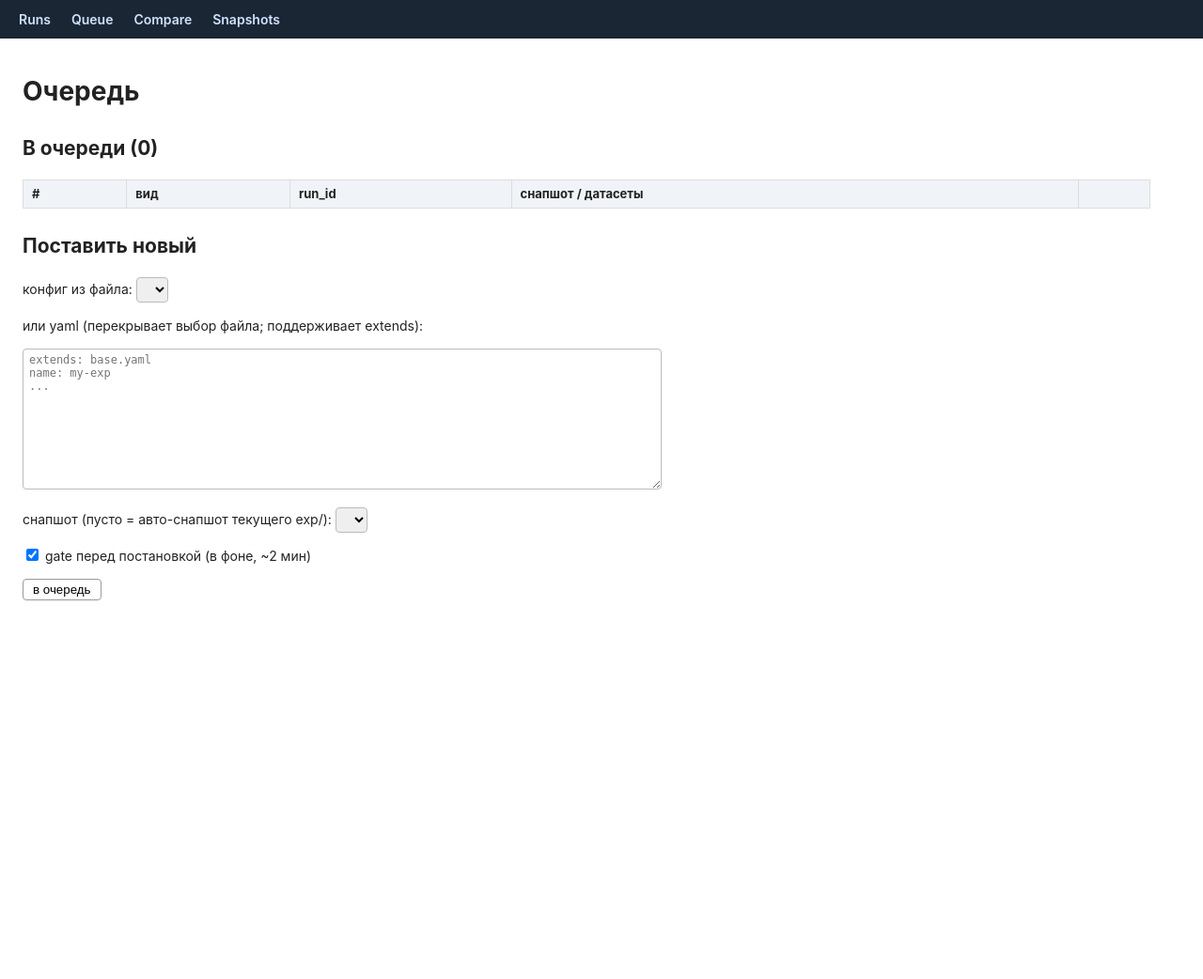
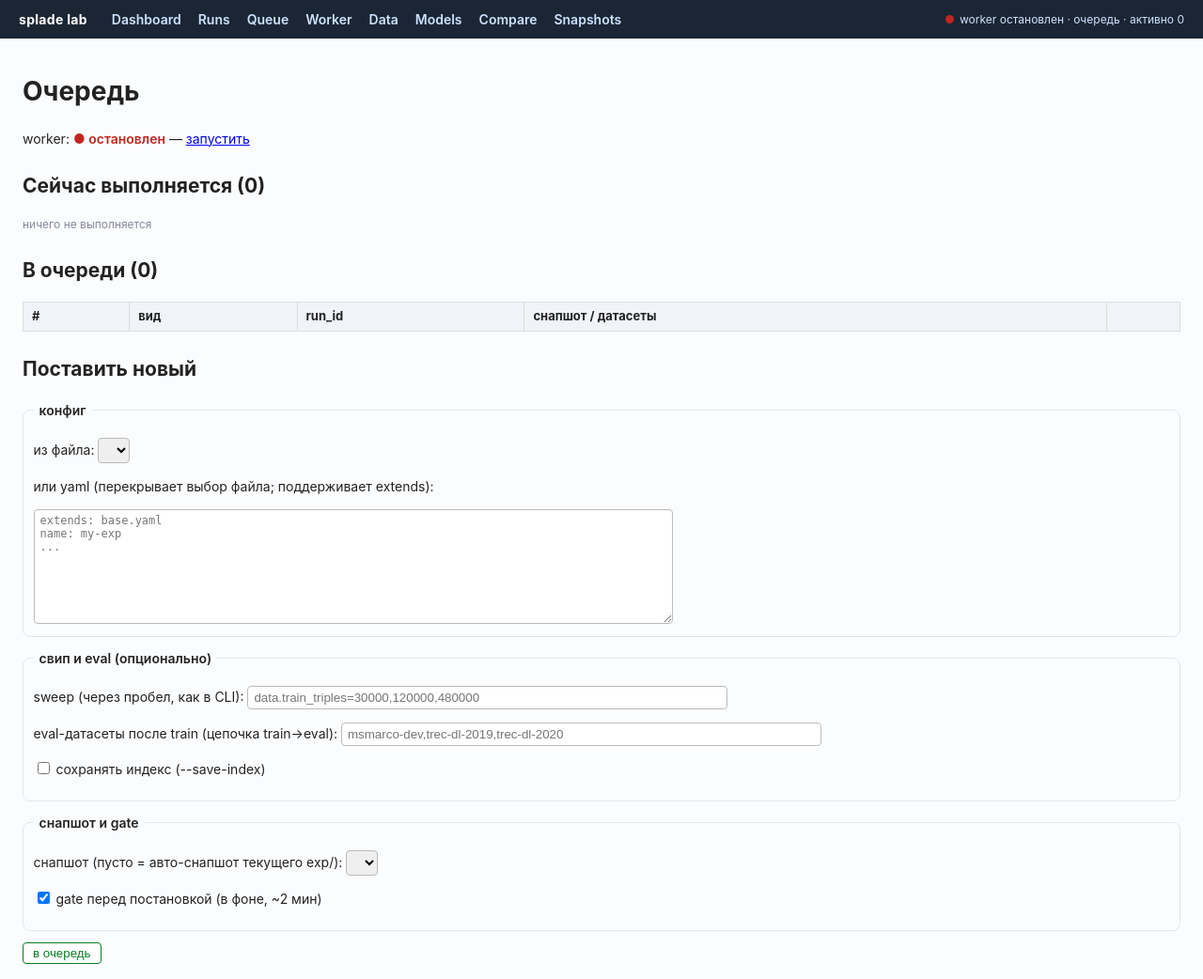
Before and after one commit to uvuv-643/Splade_Baseline, a FastAPI app: page /queue in a window 1280 px wide. Shown: the whole page at 94% size. Before the commit the page ends 639 px from the top, so only its background shows below. Run offline with FastAPI, Linux system fonts and the light colour scheme; lists and menus that the app fills with data are empty; some libraries are stand-ins or nearby versions.

Commit message:
fix: actualizing with remote

```diff
--- a/sandbox_04/ui/app.py
+++ b/sandbox_04/ui/app.py
@@ -4,18 +4,25 @@ from pathlib import Path
 
 import yaml
 from fastapi import FastAPI, Form, Request
-from fastapi.responses import HTMLResponse, RedirectResponse
+from fastapi.responses import HTMLResponse, PlainTextResponse, RedirectResponse
 from fastapi.templating import Jinja2Templates
 
 from core import config as config_mod
-from core import data, gate, queue as queue_mod, runs, snapshots, stats
+from core import data, gate, queue as queue_mod, runs, snapshots, stats, worker
 from core.paths import CONFIGS_DIR, FAILED_JOBS_DIR
 
 app = FastAPI(title="splade lab")
 templates = Jinja2Templates(directory=str(Path(__file__).parent / "templates"))
 
+# Фоновые статусы: gate/enqueue и подготовка данных — чтобы UI показывал прогресс
+# долгих операций, не блокируя запрос.
 GATING = {}
+DATA_TASKS = {}
 
+
+# --------------------------------------------------------------------------- #
+#  вспомогательные рендеры
+# --------------------------------------------------------------------------- #
 
 def _loss_svg(run_dir, width=800, height=240) -> str:
     log_path = Path(run_dir) / "train_log.jsonl"
@@ -49,22 +56,79 @@ def _loss_svg(run_dir, width=800, height=240) -> str:
         f"</svg>")
 
 
+def _tail(path: Path, n=80) -> str:
+    if not path.exists():
+        return f"(нет {path.name})"
+    return "\n".join(path.read_text(encoding="utf-8", errors="replace").splitlines()[-n:])
+
+
 def _stdout_tail(run_dir, n=80) -> str:
-    log = Path(run_dir) / "stdout.log"
-    if not log.exists():
-        return "(нет stdout.log)"
-    return "\n".join(log.read_text(encoding="utf-8", errors="replace").splitlines()[-n:])
+    return _tail(Path(run_dir) / "stdout.log", n)
 
+
+def _configs() -> list:
+    return sorted(str(p.relative_to(CONFIGS_DIR)) for p in CONFIGS_DIR.rglob("*.yaml"))
+
+
+def _active_jobs() -> list:
+    """Джобы, реально выполняющиеся сейчас (файл в claimed/). Возвращаем в том же
+    виде, что и очередь, плюс флаг live (жив ли процесс)."""
+    out = []
+    for p, job in queue_mod.list_claimed():
+        kind = job.get("kind", "train")
+        rid = job.get("run_id")
+        run_dir = runs.run_dir(rid)
+        if kind == "eval":
+            live = runs.eval_pid(run_dir) is not None
+        else:
+            live = runs.get_status(run_dir) == "running"
+        out.append({
+            "file": p.name, "run_id": rid, "kind": kind,
+            "detail": ",".join(job.get("datasets", [])) if kind == "eval"
+                      else job.get("snapshot", {}).get("hash", ""),
+            "datasets": job.get("datasets", []),
+            "live": live,
+        })
+    return out
+
+
+# --------------------------------------------------------------------------- #
+#  Dashboard
+# --------------------------------------------------------------------------- #
 
 @app.get("/", response_class=HTMLResponse)
 def index():
-    return RedirectResponse("/runs")
+    return RedirectResponse("/dashboard")
 
+
+@app.get("/dashboard", response_class=HTMLResponse)
+def dashboard(request: Request):
+    return templates.TemplateResponse(request, "dashboard.html", {})
+
+
+@app.get("/dashboard/panel", response_class=HTMLResponse)
+def dashboard_panel(request: Request):
+    st = worker.worker_state()
+    all_runs = runs.list_runs()
+    counts = {}
+    for r in all_runs:
+        counts[r["status"]] = counts.get(r["status"], 0) + 1
+    active = _active_jobs()
+    recent = all_runs[:8]
+    return templates.TemplateResponse(request, "dashboard_panel.html", {
+        "state": st, "counts": counts, "active": active,
+        "n_runs": len(all_runs), "recent": recent,
+        "worker_log": worker.worker_log_tail(40),
+    })
+
+
+# --------------------------------------------------------------------------- #
+#  Runs
+# --------------------------------------------------------------------------- #
 
 @app.get("/runs", response_class=HTMLResponse)
 def runs_page(request: Request, filter: str = ""):
-    return templates.TemplateResponse(request, "runs.html",
-                                      {"filter": filter})
+    return templates.TemplateResponse(request, "runs.html", {"filter": filter})
 
 
 @app.get("/runs/table", response_class=HTMLResponse)
@@ -85,9 +149,12 @@ def run_page(request: Request, run_id: str):
     if (d / "metrics.json").exists():
         metrics_js = json.loads((d / "metrics.json").read_text(encoding="utf-8"))
     others = [r["id"] for r in runs.list_runs() if r["id"] != d.name]
+    all_datasets = sorted(data.DATASETS)
     return templates.TemplateResponse(request, "run.html", {
         "info": info, "config": cfg_text, "metrics": metrics_js,
         "loss_svg": _loss_svg(d), "stdout": _stdout_tail(d), "others": others,
+        "eval_log": _tail(d / "eval_log.jsonl", 30) if (d / "eval_log.jsonl").exists() else "",
+        "all_datasets": all_datasets,
     })
 
 
@@ -103,6 +170,55 @@ def run_kill(run_id: str):
     return RedirectResponse(f"/runs/{run_id}", status_code=303)
 
 
+@app.post("/runs/{run_id}/kill_eval")
+def run_kill_eval(run_id: str):
+    runs.kill_eval(run_id)
+    return RedirectResponse(f"/runs/{run_id}", status_code=303)
+
+
+@app.post("/runs/{run_id}/delete")
+def run_delete(run_id: str):
+    try:
+        runs.delete_run(run_id)
+    except (RuntimeError, FileNotFoundError):
+        return RedirectResponse(f"/runs/{run_id}", status_code=303)
+    return RedirectResponse("/runs", status_code=303)
+
+
+@app.post("/runs/{run_id}/eval")
+def run_eval(run_id: str, datasets: list = Form(...),
+             save_index: bool = Form(False), now: bool = Form(False)):
+    d = runs.resolve_run(run_id)
+    ds = [x for x in datasets if x]
+    if not ds:
+        return RedirectResponse(f"/runs/{run_id}", status_code=303)
+    if now:
+        from core import runner
+
+        def _bg():
+            try:
+                runner.execute_eval(d, ds, save_index=save_index)
+            except SystemExit:
+                pass
+        threading.Thread(target=_bg, daemon=True).start()
+    else:
+        queue_mod.enqueue_eval(d.name, ds, save_index=save_index)
+    return RedirectResponse(f"/runs/{run_id}", status_code=303)
+
+
+@app.post("/runs/{run_id}/name_model")
+def run_name_model(run_id: str, model_name: str = Form(...), message: str = Form("")):
+    try:
+        runs.name_model(run_id, model_name, message)
+    except FileNotFoundError:
+        pass
+    return RedirectResponse(f"/runs/{run_id}", status_code=303)
+
+
+# --------------------------------------------------------------------------- #
+#  Queue
+# --------------------------------------------------------------------------- #
+
 @app.get("/queue", response_class=HTMLResponse)
 def queue_page(request: Request):
     jobs = []
@@ -116,41 +232,54 @@ def queue_page(request: Request):
             "dep_state": queue_mod.dep_state(job),
             "created": job.get("created", ""),
         })
-    running = [r for r in runs.list_runs() if r["status"] == "running"]
-    configs = sorted(str(p.relative_to(CONFIGS_DIR))
-                     for p in CONFIGS_DIR.rglob("*.yaml"))
+    active = _active_jobs()
+    configs = _configs()
     failed = []
     if FAILED_JOBS_DIR.exists():
         for p in sorted(FAILED_JOBS_DIR.glob("*.log")):
             failed.append({"name": p.stem, "log": p.read_text(encoding="utf-8")[-2000:]})
     snaps = snapshots.list_snapshots()
     return templates.TemplateResponse(request, "queue.html", {
-        "jobs": jobs, "running": running, "configs": configs,
+        "jobs": jobs, "active": active, "configs": configs,
         "gating": dict(GATING), "failed": failed, "snapshots": snaps,
+        "worker": worker.worker_state(),
     })
 
 
-def _gate_and_enqueue(cfg, snap_hash, snap_name, do_gate):
+def _gate_and_enqueue(cfg, snap_hash, snap_name, do_gate, sweep=None,
+                      eval_datasets=None, save_index=False):
     key = cfg["name"]
     try:
+        variants = config_mod.expand_sweep(cfg, sweep) if sweep else [cfg]
+        for v in variants:
+            config_mod.validate(v)
         if do_gate:
             GATING[key] = "gate: бежит"
-            ok, gate_dir = gate.run_gate(cfg, snap_hash, snap_name)
+            ok, gate_dir = gate.run_gate(variants[0], snap_hash, snap_name)
             if not ok:
                 GATING[key] = f"gate ПРОВАЛ: {gate_dir}/stdout.log"
                 return
-        for cfg_seed in config_mod.expand_seeds(cfg):
-            run_id = runs.new_run_id(cfg_seed["name"], cfg_seed["train"]["seed"])
-            run_dir = runs.reserve_run(run_id, cfg_seed, snap_hash, snap_name)
-            queue_mod.enqueue_train(cfg_seed, snap_hash, snap_name, run_dir.name)
-        GATING.pop(key, None)
+        n = 0
+        for v in variants:
+            for cfg_seed in config_mod.expand_seeds(v):
+                run_id = runs.new_run_id(cfg_seed["name"], cfg_seed["train"]["seed"])
+                run_dir = runs.reserve_run(run_id, cfg_seed, snap_hash, snap_name)
+                queue_mod.enqueue_train(cfg_seed, snap_hash, snap_name, run_dir.name)
+                if eval_datasets:
+                    queue_mod.enqueue_eval(run_dir.name, eval_datasets,
+                                           depends_on=run_dir.name,
+                                           save_index=save_index)
+                n += 1
+        GATING[key] = f"поставлено {n} джобов ✓"
     except Exception as e:
         GATING[key] = f"ошибка: {e}"
 
 
 @app.post("/queue/new")
 def queue_new(config_file: str = Form(""), config_yaml: str = Form(""),
-              snapshot: str = Form(""), do_gate: bool = Form(False)):
+              snapshot: str = Form(""), do_gate: bool = Form(False),
+              sweep: str = Form(""), eval_datasets: str = Form(""),
+              save_index: bool = Form(False)):
     if config_yaml.strip():
         cfg = yaml.safe_load(config_yaml)
         if "extends" in cfg:
@@ -165,8 +294,12 @@ def queue_new(config_file: str = Form(""), config_yaml: str = Form(""),
     else:
         snap_hash = snapshots.save(name=cfg["name"])
         snap_name = snapshots.load_index()[snap_hash]["name"]
-    threading.Thread(target=_gate_and_enqueue,
-                     args=(cfg, snap_hash, snap_name, do_gate), daemon=True).start()
+    sweep_dict = config_mod.parse_sweep(sweep.split()) if sweep.strip() else None
+    eval_ds = [d for d in eval_datasets.split(",") if d.strip()] or None
+    threading.Thread(
+        target=_gate_and_enqueue,
+        args=(cfg, snap_hash, snap_name, do_gate, sweep_dict, eval_ds, save_index),
+        daemon=True).start()
     GATING[cfg["name"]] = "поставлен: gate/enqueue в фоне"
     return RedirectResponse("/queue", status_code=303)
 
@@ -188,6 +321,102 @@ def queue_down(job_id: str):
     queue_mod.move(job_id, +1)
     return RedirectResponse("/queue", status_code=303)
 
+
+# --------------------------------------------------------------------------- #
+#  Worker
+# --------------------------------------------------------------------------- #
+
+@app.get("/worker", response_class=HTMLResponse)
+def worker_page(request: Request):
+    return templates.TemplateResponse(request, "worker.html", {})
+
+
+@app.get("/worker/panel", response_class=HTMLResponse)
+def worker_panel(request: Request):
+    return templates.TemplateResponse(request, "worker_panel.html", {
+        "state": worker.worker_state(),
+        "log": worker.worker_log_tail(200),
+    })
+
+
+@app.post("/worker/start")
+def worker_start(gpus: str = Form("")):
+    worker.start_daemon(gpus or None)
+    return RedirectResponse("/worker", status_code=303)
+
+
+@app.post("/worker/stop")
+def worker_stop():
+    worker.stop_daemon()
+    return RedirectResponse("/worker", status_code=303)
+
+
+@app.get("/worker/badge", response_class=HTMLResponse)
+def worker_badge():
+    st = worker.worker_state()
+    dot = "on" if st["running"] else "off"
+    n_active = len(st["active"])
+    txt = f"worker pid={st['pid']}" if st["running"] else "worker остановлен"
+    return HTMLResponse(
+        f'<span class="dot {dot}"></span>{txt} · очередь {st["n_jobs"]} · '
+        f'активно {n_active}')
+
+
+# --------------------------------------------------------------------------- #
+#  Data
+# --------------------------------------------------------------------------- #
+
+@app.get("/data", response_class=HTMLResponse)
+def data_page(request: Request):
+    st = data.status()
+    return templates.TemplateResponse(request, "data.html", {
+        "status": st, "parts": list(data.PREPARE_PARTS),
+        "tasks": dict(DATA_TASKS),
+    })
+
+
+def _prepare_bg(parts, force):
+    key = ",".join(parts) if parts else "all"
+    try:
+        DATA_TASKS[key] = "готовится…"
+        if parts:
+            for part in parts:
+                data.PREPARE_PARTS[part](force=force)
+            data.write_manifest()
+        else:
+            data.prepare_all(force=force)
+        DATA_TASKS[key] = "готово ✓"
+    except Exception as e:
+        DATA_TASKS[key] = f"ошибка: {e}"
+
+
+@app.post("/data/prepare")
+def data_prepare(parts: str = Form(""), force: bool = Form(False)):
+    part_list = [p for p in parts.split(",") if p.strip()]
+    threading.Thread(target=_prepare_bg, args=(part_list, force), daemon=True).start()
+    return RedirectResponse("/data", status_code=303)
+
+
+@app.post("/data/verify")
+def data_verify():
+    errors = data.verify_manifest()
+    DATA_TASKS["verify"] = "целостность ок ✓" if not errors else " / ".join(errors[:5])
+    return RedirectResponse("/data", status_code=303)
+
+
+# --------------------------------------------------------------------------- #
+#  Models
+# --------------------------------------------------------------------------- #
+
+@app.get("/models", response_class=HTMLResponse)
+def models_page(request: Request):
+    registry = runs.list_models()
+    return templates.TemplateResponse(request, "models.html", {"models": registry})
+
+
+# --------------------------------------------------------------------------- #
+#  Compare
+# --------------------------------------------------------------------------- #
 
 @app.get("/compare", response_class=HTMLResponse)
 def compare_page(request: Request):
@@ -211,6 +440,10 @@ def compare_page(request: Request):
                     for ds in (report or {}).get("datasets", {})},
     })
 
+
+# --------------------------------------------------------------------------- #
+#  Snapshots / diff
+# --------------------------------------------------------------------------- #
 
 @app.get("/snapshots", response_class=HTMLResponse)
 def snapshots_page(request: Request, a: str = "", b: str = ""):
--- a/sandbox_04/ui/templates/base.html
+++ b/sandbox_04/ui/templates/base.html
@@ -5,13 +5,19 @@
 <title>splade lab</title>
 <script src="https://unpkg.com/htmx.org@1.9.12"></script>
 <style>
-body { font: 14px/1.5 -apple-system, "Segoe UI", sans-serif; margin: 0; color: #222; }
-nav { background: #1a2634; padding: 10px 20px; }
+body { font: 14px/1.5 -apple-system, "Segoe UI", sans-serif; margin: 0; color: #222; background: #fbfcfe; }
+nav { background: #1a2634; padding: 10px 20px; display: flex; align-items: center; }
 nav a { color: #cfe2ff; margin-right: 18px; text-decoration: none; font-weight: 600; }
 nav a:hover { color: #fff; }
-main { padding: 16px 24px; max-width: 1200px; }
-table { border-collapse: collapse; width: 100%; margin: 8px 0; }
-th, td { border: 1px solid #ddd; padding: 5px 9px; text-align: left; font-size: 13px; }
+nav .brand { color: #fff; font-weight: 700; margin-right: 26px; letter-spacing: .3px; }
+nav .spacer { flex: 1; }
+nav .dot { display: inline-block; width: 9px; height: 9px; border-radius: 50%; margin-right: 6px; }
+nav .dot.on { background: #46d369; }
+nav .dot.off { background: #c0261f; }
+nav .wstat { color: #cfe2ff; font-size: 12px; }
+main { padding: 16px 24px; max-width: 1280px; }
+table { border-collapse: collapse; width: 100%; margin: 8px 0; background: #fff; }
+th, td { border: 1px solid #ddd; padding: 5px 9px; text-align: left; font-size: 13px; vertical-align: top; }
 th { background: #f0f3f7; }
 tr:hover td { background: #f8fbff; }
 pre { background: #f6f6f6; border: 1px solid #ddd; padding: 10px; overflow-x: auto; font-size: 12px; }
@@ -20,22 +26,43 @@ pre { background: #f6f6f6; border: 1px solid #ddd; padding: 10px; overflow-x: au
 .status-failed { color: #c0261f; font-weight: 600; }
 .status-queued { color: #866a00; font-weight: 600; }
 .badge { background: #eef; border-radius: 4px; padding: 1px 6px; font-family: monospace; font-size: 12px; }
+.badge.eval { background: #e7f7ec; color: #0a7d24; }
+.badge.dead { background: #fde8e8; color: #c0261f; }
 button { cursor: pointer; padding: 3px 10px; border: 1px solid #999; border-radius: 4px; background: #fff; }
 button:hover { background: #eef; }
+button.danger { border-color: #c0261f; color: #c0261f; }
+button.danger:hover { background: #fde8e8; }
+button.go { border-color: #0a7d24; color: #0a7d24; }
+button.go:hover { background: #e7f7ec; }
 input[type=text], select, textarea { padding: 4px 6px; border: 1px solid #bbb; border-radius: 4px; }
 textarea { font-family: monospace; font-size: 12px; }
 .warn { background: #fff4e0; border: 1px solid #e0b040; padding: 8px 12px; border-radius: 4px; margin: 8px 0; }
+.ok { background: #e7f7ec; border: 1px solid #46d369; padding: 8px 12px; border-radius: 4px; margin: 8px 0; }
 .primary-metric { background: #eaf4ff; }
 form.inline { display: inline; }
 h2 { margin-top: 24px; }
+.cards { display: flex; gap: 12px; flex-wrap: wrap; margin: 12px 0; }
+.card { background: #fff; border: 1px solid #e1e6ee; border-radius: 8px; padding: 12px 16px; min-width: 120px; }
+.card .n { font-size: 26px; font-weight: 700; }
+.card .l { font-size: 12px; color: #667; text-transform: uppercase; letter-spacing: .4px; }
+.muted { color: #889; font-size: 12px; }
+fieldset { border: 1px solid #e1e6ee; border-radius: 8px; margin: 12px 0; }
+legend { font-weight: 600; padding: 0 6px; }
 </style>
 </head>
 <body>
 <nav>
+  <span class="brand">splade lab</span>
+  <a href="/dashboard">Dashboard</a>
   <a href="/runs">Runs</a>
   <a href="/queue">Queue</a>
+  <a href="/worker">Worker</a>
+  <a href="/data">Data</a>
+  <a href="/models">Models</a>
   <a href="/compare">Compare</a>
   <a href="/snapshots">Snapshots</a>
+  <span class="spacer"></span>
+  <span class="wstat" hx-get="/worker/badge" hx-trigger="load, every 5s" hx-swap="innerHTML">…</span>
 </nav>
 <main>
 {% block content %}{% endblock %}
--- a/sandbox_04/ui/templates/queue.html
+++ b/sandbox_04/ui/templates/queue.html
@@ -2,22 +2,34 @@
 {% block content %}
 <h1>Очередь</h1>
 
-{% if running %}
-<h2>Бегут</h2>
+<p>
+  worker: {% if worker.running %}<span class="status-running">● работает</span> (pid={{ worker.pid }}){% else %}<span class="status-failed">● остановлен</span> — <a href="/worker">запустить</a>{% endif %}
+</p>
+
+<h2>Сейчас выполняется ({{ active|length }})</h2>
+{% if active %}
 <table>
-<tr><th>run</th><th></th></tr>
-{% for r in running %}
+<tr><th>вид</th><th>run</th><th>детали</th><th>процесс</th><th></th></tr>
+{% for a in active %}
 <tr>
-  <td><a href="/runs/{{ r.id }}">{{ r.id }}</a></td>
+  <td><span class="badge {% if a.kind == 'eval' %}eval{% endif %}">{{ a.kind }}</span></td>
+  <td><a href="/runs/{{ a.run_id }}">{{ a.run_id }}</a></td>
+  <td>{{ a.detail }}</td>
+  <td>{% if a.live %}<span class="status-running">жив</span>{% else %}<span class="badge dead">мёртв</span>{% endif %}</td>
   <td>
-    <form class="inline" method="post" action="/runs/{{ r.id }}/kill"
-          onsubmit="return confirm('Остановить {{ r.id }}?')">
-      <button type="submit">kill</button>
-    </form>
+    {% if a.kind == 'eval' %}
+    <form class="inline" method="post" action="/runs/{{ a.run_id }}/kill_eval"
+          onsubmit="return confirm('Остановить eval {{ a.run_id }}?')"><button class="danger">stop eval</button></form>
+    {% else %}
+    <form class="inline" method="post" action="/runs/{{ a.run_id }}/kill"
+          onsubmit="return confirm('Остановить {{ a.run_id }}?')"><button class="danger">kill</button></form>
+    {% endif %}
   </td>
 </tr>
 {% endfor %}
 </table>
+{% else %}
+<p class="muted">ничего не выполняется</p>
 {% endif %}
 
 <h2>В очереди ({{ jobs|length }})</h2>
@@ -26,7 +38,7 @@
 {% for j in jobs %}
 <tr>
   <td>{{ loop.index }}</td>
-  <td>{{ j.kind }}{% if j.dep_state == "waiting" %} <span class="badge">ждёт train</span>{% elif j.dep_state == "dep_failed" %} <span class="badge">train упал</span>{% endif %}</td>
+  <td><span class="badge {% if j.kind == 'eval' %}eval{% endif %}">{{ j.kind }}</span>{% if j.dep_state == "waiting" %} <span class="badge">ждёт train</span>{% elif j.dep_state == "dep_failed" %} <span class="badge dead">train упал</span>{% endif %}</td>
   <td>{{ j.run_id }}</td>
   <td><span class="badge">{{ j.snapshot }}</span></td>
   <td>
@@ -34,7 +46,7 @@
     <form class="inline" method="post" action="/queue/{{ j.file }}/down"><button>↓</button></form>
     <form class="inline" method="post" action="/queue/{{ j.file }}/delete"
           onsubmit="return confirm('Удалить {{ j.run_id }} ({{ j.kind }}) из очереди?')">
-      <button>удалить</button>
+      <button class="danger">удалить</button>
     </form>
   </td>
 </tr>
@@ -42,7 +54,7 @@
 </table>
 
 {% if gating %}
-<h2>Gate в фоне</h2>
+<h2>Gate / enqueue в фоне</h2>
 <ul>{% for name, st in gating.items() %}<li><b>{{ name }}</b>: {{ st }}</li>{% endfor %}</ul>
 {% endif %}
 
@@ -55,14 +67,29 @@
 
 <h2>Поставить новый</h2>
 <form method="post" action="/queue/new">
-  <p>конфиг из файла:
+  <fieldset>
+  <legend>конфиг</legend>
+  <p>из файла:
     <select name="config_file">
       <option value=""></option>
       {% for c in configs %}<option value="{{ c }}">{{ c }}</option>{% endfor %}
     </select>
   </p>
   <p>или yaml (перекрывает выбор файла; поддерживает extends):</p>
-  <textarea name="config_yaml" rows="10" cols="90" placeholder="extends: base.yaml&#10;name: my-exp&#10;..."></textarea>
+  <textarea name="config_yaml" rows="8" cols="90" placeholder="extends: base.yaml&#10;name: my-exp&#10;..."></textarea>
+  </fieldset>
+
+  <fieldset>
+  <legend>свип и eval (опционально)</legend>
+  <p>sweep (через пробел, как в CLI):
+    <input type="text" name="sweep" size="60" placeholder="data.train_triples=30000,120000,480000"></p>
+  <p>eval-датасеты после train (цепочка train→eval):
+    <input type="text" name="eval_datasets" size="60" placeholder="msmarco-dev,trec-dl-2019,trec-dl-2020"></p>
+  <p><label><input type="checkbox" name="save_index" value="true"> сохранять индекс (--save-index)</label></p>
+  </fieldset>
+
+  <fieldset>
+  <legend>снапшот и gate</legend>
   <p>снапшот (пусто = авто-снапшот текущего exp/):
     <select name="snapshot">
       <option value=""></option>
@@ -70,6 +97,7 @@
     </select>
   </p>
   <p><label><input type="checkbox" name="do_gate" value="true" checked> gate перед постановкой (в фоне, ~2 мин)</label></p>
-  <button type="submit">в очередь</button>
+  </fieldset>
+  <button class="go" type="submit">в очередь</button>
 </form>
 {% endblock %}
```
Also changed, not shown: sandbox_04/core/queue.py (+15 -3 lines), sandbox_04/core/runner.py (+7 -0 lines), sandbox_04/core/runs.py (+56 -0 lines), sandbox_04/core/worker.py (+42 -8 lines), sandbox_04/ui/templates/dashboard.html (added, +7 -0 lines), sandbox_04/ui/templates/dashboard_panel.html (added, +53 -0 lines), sandbox_04/ui/templates/data.html (added, +34 -0 lines), sandbox_04/ui/templates/models.html (added, +20 -0 lines), sandbox_04/ui/templates/run.html (+53 -3 lines), sandbox_04/ui/templates/runs_table.html (+12 -2 lines), sandbox_04/ui/templates/worker.html (added, +20 -0 lines), sandbox_04/ui/templates/worker_panel.html (added, +33 -0 lines).
